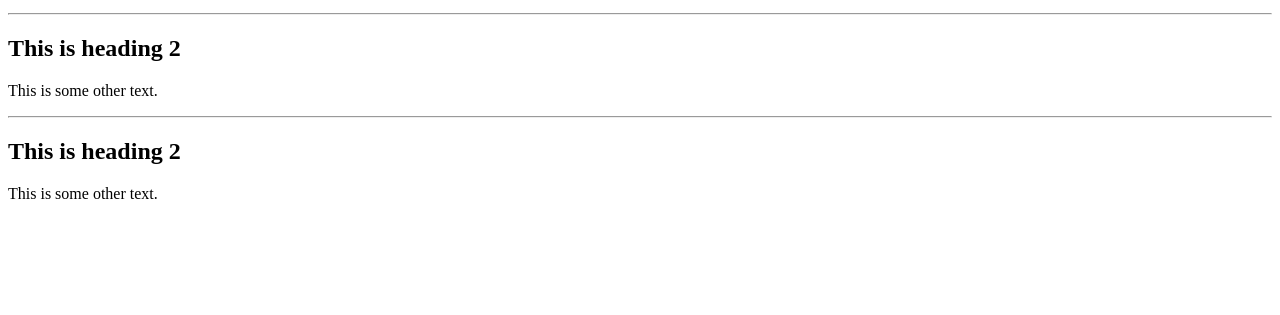
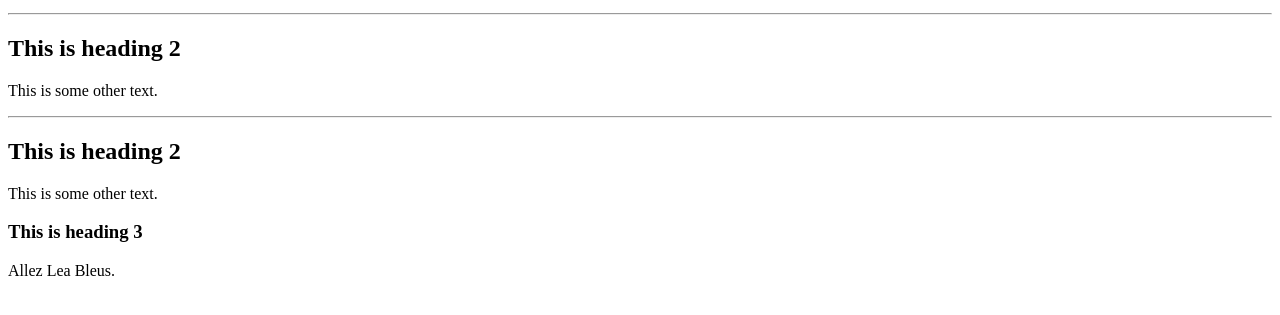
Before and after one commit to amath-yahoo/GitAma, a plain HTML site: page index.html in a window 1280 px wide. Shown: the part 101-416 px from the top of the page. Drawn offline with Linux system fonts and the light colour scheme.

Commit message:
Added head 3

```diff
--- a/index.html
+++ b/index.html
@@ -13,5 +13,8 @@
 <h2>This is heading 2</h2>
 <p>This is some other text.</p>
 
+<h3>This is heading 3</h2>
+<p>Allez Lea Bleus.</p>
+
 </body>
 </html>
```
